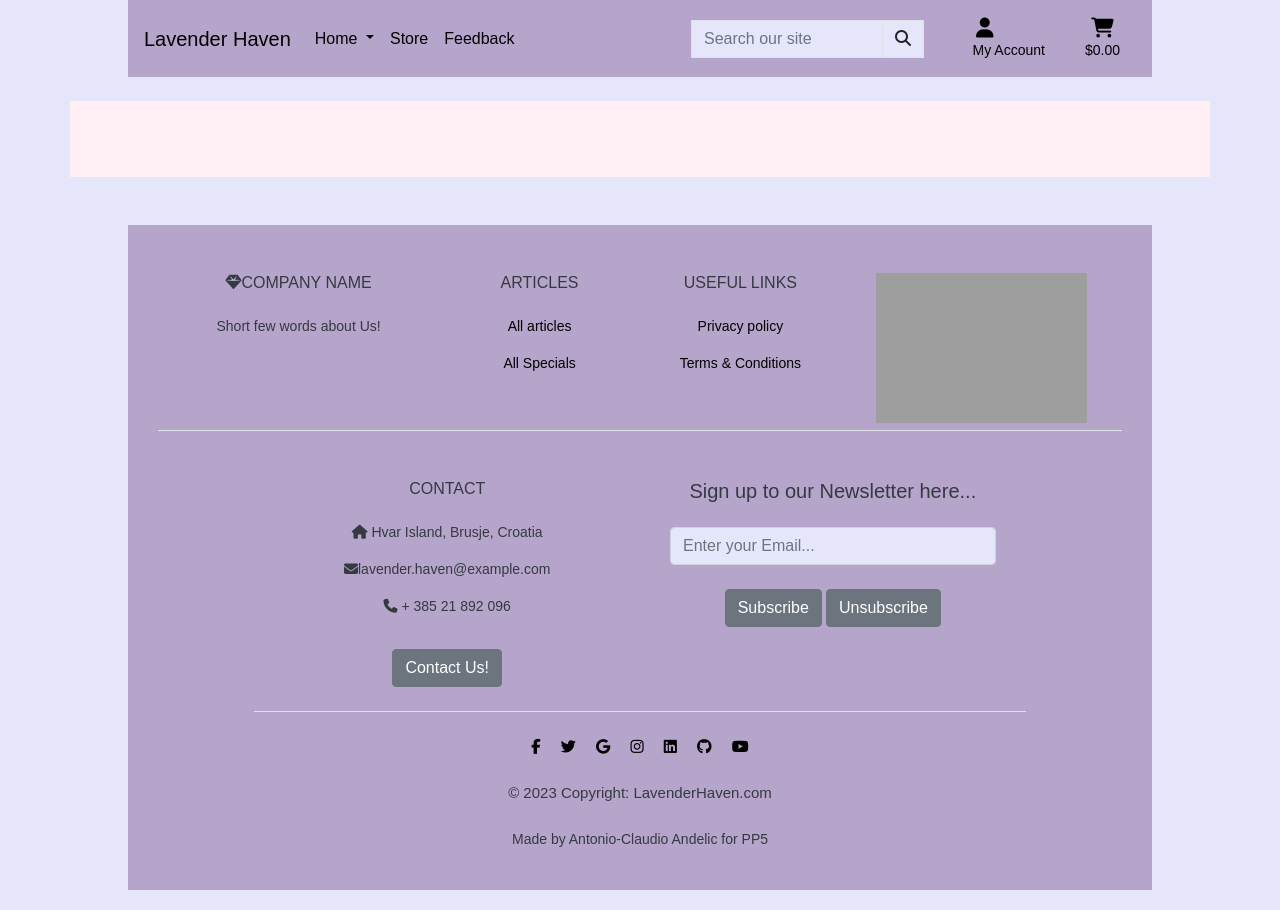
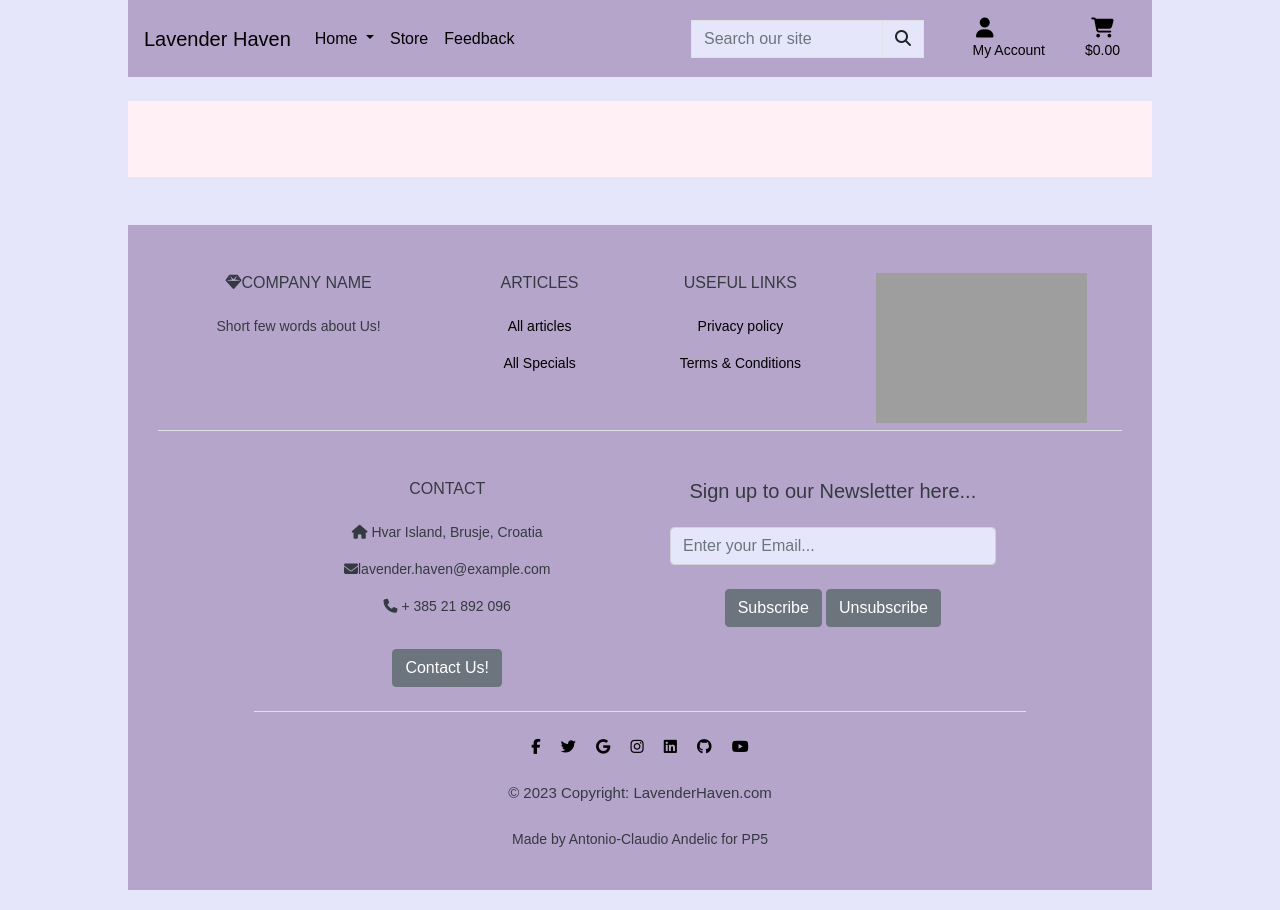
Before and after one commit to Balkaneros91/Lavender-Haven-PP5, a Django app: page /about/ in a window 1280 px wide. Run offline with Django 3.2, Linux system fonts and the light colour scheme; data that the repository does not hold is empty; some libraries are stand-ins or nearby versions; some web fonts are replaced; grey boxes are pictures that could not be loaded.

Commit message:
Change css for about, contacts and blog buttons

```diff
--- a/about/templates/about/about.html
+++ b/about/templates/about/about.html
@@ -12,7 +12,7 @@
 {% endblock %}
 
 {% block content %}
-<div class="container my-4">
+<div class="container-fluid my-4">
     <div class="row">
 
         <div class="col-12 home-about">
@@ -25,7 +25,7 @@
     </div>
 </div>
 
-<div class="container my-4 about-extra">
+<div class="container-fluid my-4 about-extra">
     <div class="row">
 
         <div class="col-md-6 about">
--- a/blog/templates/blog/blog.html
+++ b/blog/templates/blog/blog.html
@@ -45,10 +45,10 @@
     <nav aria-label="Page navigation">
         <ul class="pagination justify-content-center">
             {% if page_obj.has_previous %}
-            <li><a href="?page={{ page_obj.previous_page_number }}" class="page-link btn-lg">&laquo; PREV </a></li>
+            <li><a href="?page={{ page_obj.previous_page_number }}" class="btn btn-secondary">&laquo; PREV </a></li>
             {% endif %}
             {% if page_obj.has_next %}
-            <li><a href="?page={{ page_obj.next_page_number }}" class="page-link btn-lg"> NEXT &raquo;</a></li>
+            <li><a href="?page={{ page_obj.next_page_number }}" class="btn btn-secondary"> NEXT &raquo;</a></li>
 
             {% endif %}
         </ul>
--- a/checkout/templates/checkout/checkout_success.html
+++ b/checkout/templates/checkout/checkout_success.html
@@ -178,7 +178,7 @@
     <div class="row">
         <div class="col-12 col-lg-7 text-right pt-3">
             {% if from_account %}
-            <a href="{% url 'account' %}" class="btn btn-black rounded-0 my-2">
+            <a href="{% url 'account' %}" class="btn btn-secondary my-2">
                 <span class="icon mr-2">
                     <i class="fas fa-angle-left"></i>
                 </span>
--- a/contacts/templates/contacts/contacts.html
+++ b/contacts/templates/contacts/contacts.html
@@ -15,7 +15,7 @@
 
 {% block content %}
 
-<div class="container mt-5">
+<div class="container-fluid mt-5 contacts">
     <div class="row">
 
         <div class="container contacts">
@@ -42,7 +42,7 @@
 
 <hr>
 
-<div class="container-fluid">
+<div class="container-fluid contacts">
     <div class="row justify-content-center">
         <!-- Contact form -->
         <div class="col col-md-6 text-center p-4 mt-5" id="contact-form">
--- a/static/css/style.css
+++ b/static/css/style.css
@@ -79,10 +79,6 @@ iframe {
     width: 100%;
 }
 
-/* Newsletter */
-
-
-
 /* Index */
 
 .logo-font {
@@ -106,7 +102,6 @@ iframe {
     border-radius: 20px;
 }
 
-
 /* About */
 
 .home-about {
@@ -115,9 +110,8 @@ iframe {
 }
 
 .about-extra {
-    background-color: lightblue;
+    background-color: lavenderblush;
 }
-
 
 /* Blog */
 
@@ -154,17 +148,17 @@ iframe {
     background-color: lavender;
 }
 
-
 /* Blog detailed */
 
 .btn-like {
     background-color: lavender;
 }
 
-
 /* Contacts */
 
-
+.contacts {
+    background-color: lavenderblush;
+}
 
 /* Delivery */
 
@@ -175,7 +169,6 @@ iframe {
 .delivery-font {
     font-size: 15px;
 }
-
 
 /* Articles */
 
@@ -207,14 +200,9 @@ iframe {
     font-size: 20px;
 }
 
+/* Testimonials */
 
-
-/* Message - alert */
-
-/* .alert {
-    margin-top: 100px;
-} */
-
+/* Messages */
 
 .message-container {
     position: fixed;
@@ -230,9 +218,6 @@ iframe {
 .toast-capper {
     height: 2px;
 }
-
-
-
 
 /* from CSS-tricks.com: https://css-tricks.com/snippets/css/css-triangle/ */
 .arrow-up {
@@ -284,7 +269,6 @@ iframe {
     overflow-x: hidden;
     overflow-y: auto;
 }
-
 
 /* -------------------------------- Media Queries */
 @media (min-width: 200px) {
@@ -394,14 +378,12 @@ iframe {
     .navbar-toggler {
         font-size: 25px;
     }
-
 }
 
 @media (min-width: 768px) {
     .btn-group {
         display: contents;
     }
-
 }
 
 @media (min-width: 992px) {
@@ -424,8 +406,6 @@ iframe {
     .container-fluid {
         max-width: 80%;
     }
-
-
 }
 
 @media (min-width: 1400px) {
@@ -436,5 +416,4 @@ iframe {
     .testimonial-cards a {
         font-size: 18px;
     }
-
 }
```
